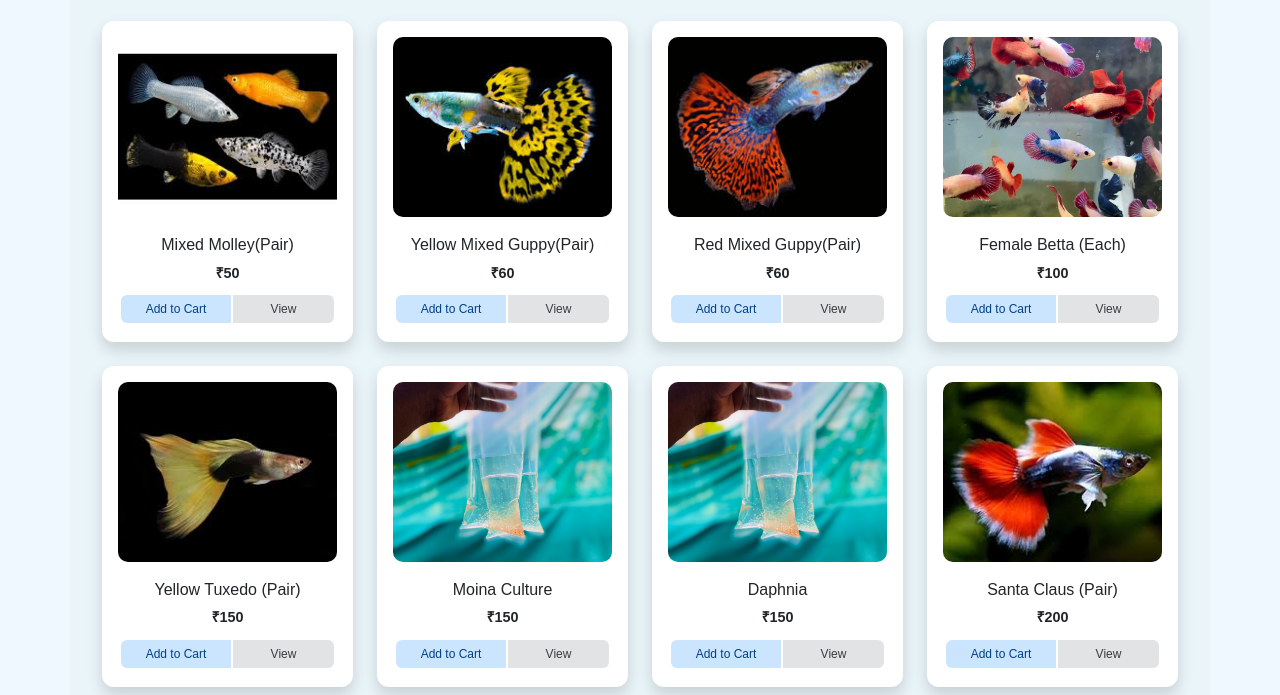
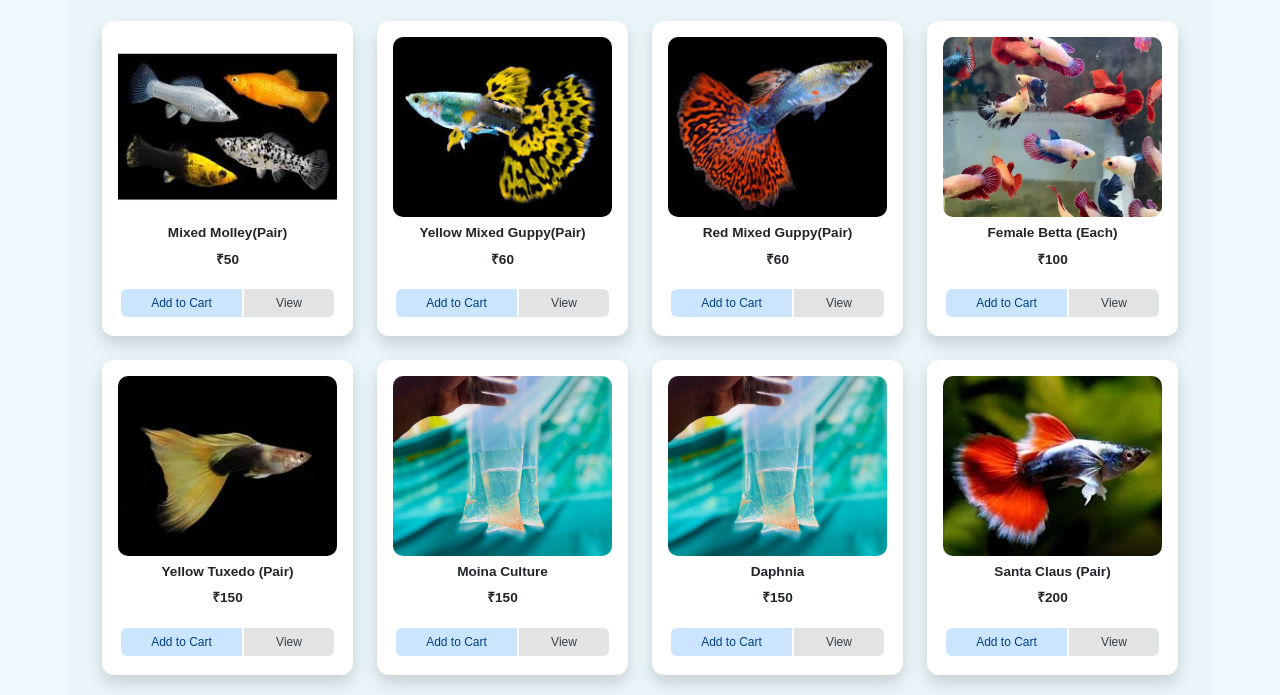
Before and after one commit to aquafishfarmrjy/Aqua-Fish-Farm-RJY, a plain HTML site: page index.html in a window 1280 px wide. Both pictures are taken after a click on the button "Explore More". Shown: the part 105-800 px from the top of the page. Drawn offline with nearby package versions, Linux system fonts and the light colour scheme.

Commit message:
index.html

```diff
--- a/index.html
+++ b/index.html
@@ -87,14 +87,9 @@
       border-radius: 10px;
     }
 
-    .ex-item-card h5 {
-      font-size: 1rem;
-      margin-top: 10px;
-    }
-
-    .ex-item-card p {
-      font-size: 0.9rem;
-      margin-bottom: 8px;
+    h5 {
+      font-size: 0.85rem;
+      font-weight: bold;
     }
 
     .btn-group .btn {
@@ -103,7 +98,6 @@
       margin: 3px;
       border-radius: 6px;
       min-width: 90px;
-      max-width: 110px;
     }
 
     .btn-cart {
@@ -177,11 +171,17 @@
   </div>
 
   <script>
-    const cart = [];
+    let cart = JSON.parse(localStorage.getItem("fishCart")) || [];
 
     function showCards() {
       document.getElementById("welcome").style.display = "none";
       document.getElementById("cards").style.display = "block";
+    }
+
+    // Automatically show cards if coming from cart
+    if (localStorage.getItem("showCards") === "true") {
+      showCards();
+      localStorage.removeItem("showCards");
     }
 
     const fishList = [
@@ -229,19 +229,16 @@
 
     ];
 
-
     const container = document.getElementById("fishCards");
 
-    fishList
-      .sort((a, b) => a.price - b.price)
-      .forEach((fish, index) => {
+    fishList.sort((a, b) => a.price - b.price).forEach((fish, index) => {
       const card = document.createElement("div");
       card.className = "col-12 col-md-6 col-lg-3 mb-4";
       card.innerHTML = `
         <div class="shadow ex-item-card text-center h-100">
           <img src="${fish.img}" class="ex-image w-100 mb-2" alt="${fish.name}" onclick="openModal('${fish.img}')" />
           <h5>${fish.name}</h5>
-            <p><strong>₹${fish.price}</strong></p>
+          <p style="font-size:0.85rem;"><strong>₹${fish.price}</strong></p>
           <div class="btn-group d-flex justify-content-center flex-wrap">
             <button class="btn btn-cart" onclick="addToCart(${index})">Add to Cart</button>
             <a class="btn btn-view" href="${fish.link}" target="_blank">View</a>
@@ -252,7 +249,12 @@
     });
 
     function addToCart(index) {
-      const selectedFish = fishList[index];
+      const selectedFish = { ...fishList[index], quantity: 1 };
+      const exists = cart.find(item => item.name === selectedFish.name);
+      if (exists) {
+        alert(`${selectedFish.name} is already in your cart.`);
+        return;
+      }
       cart.push(selectedFish);
       localStorage.setItem("fishCart", JSON.stringify(cart));
       alert(`${selectedFish.name} added to cart!`);
```
Lines whose indentation alone changed are shown as unchanged.
